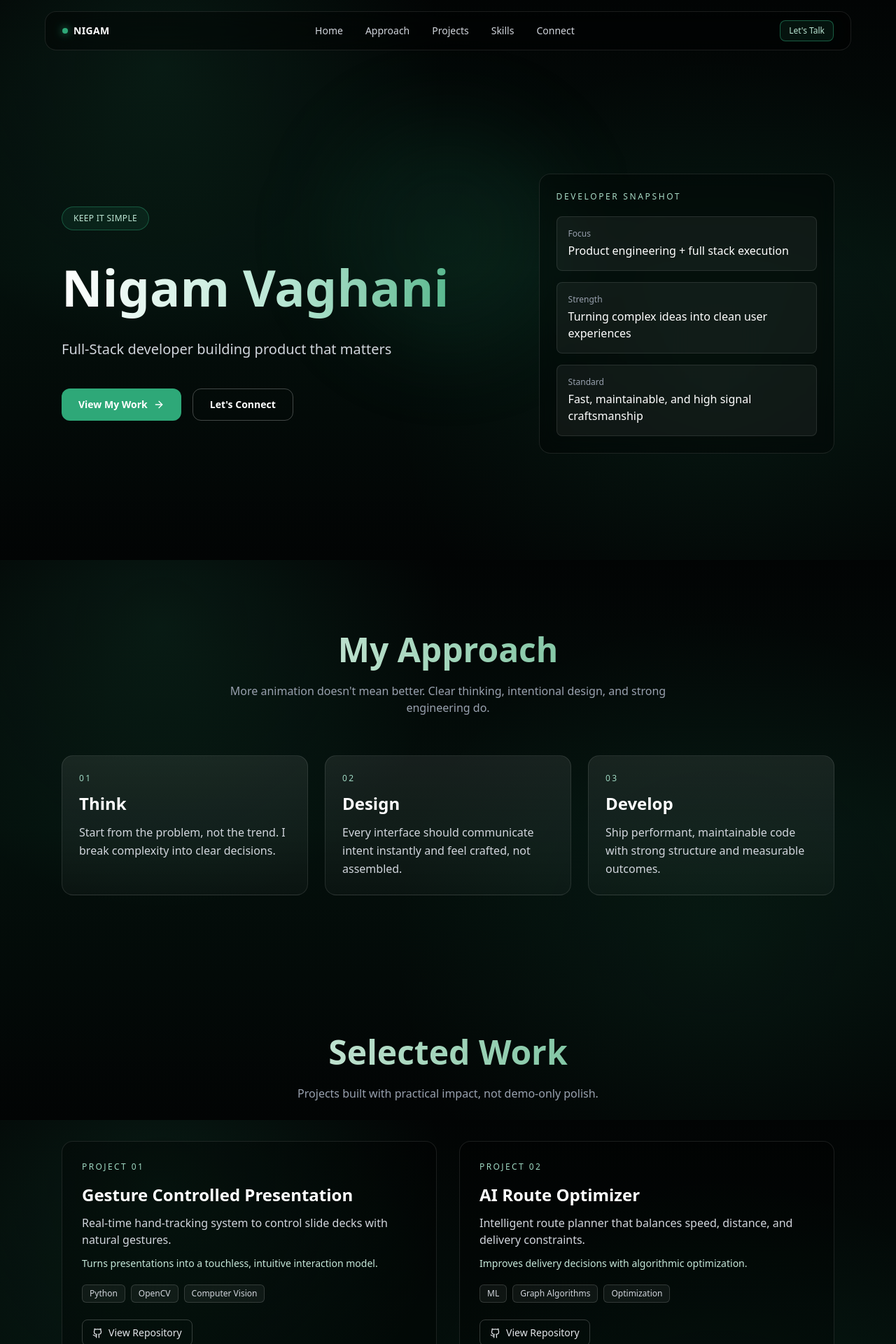
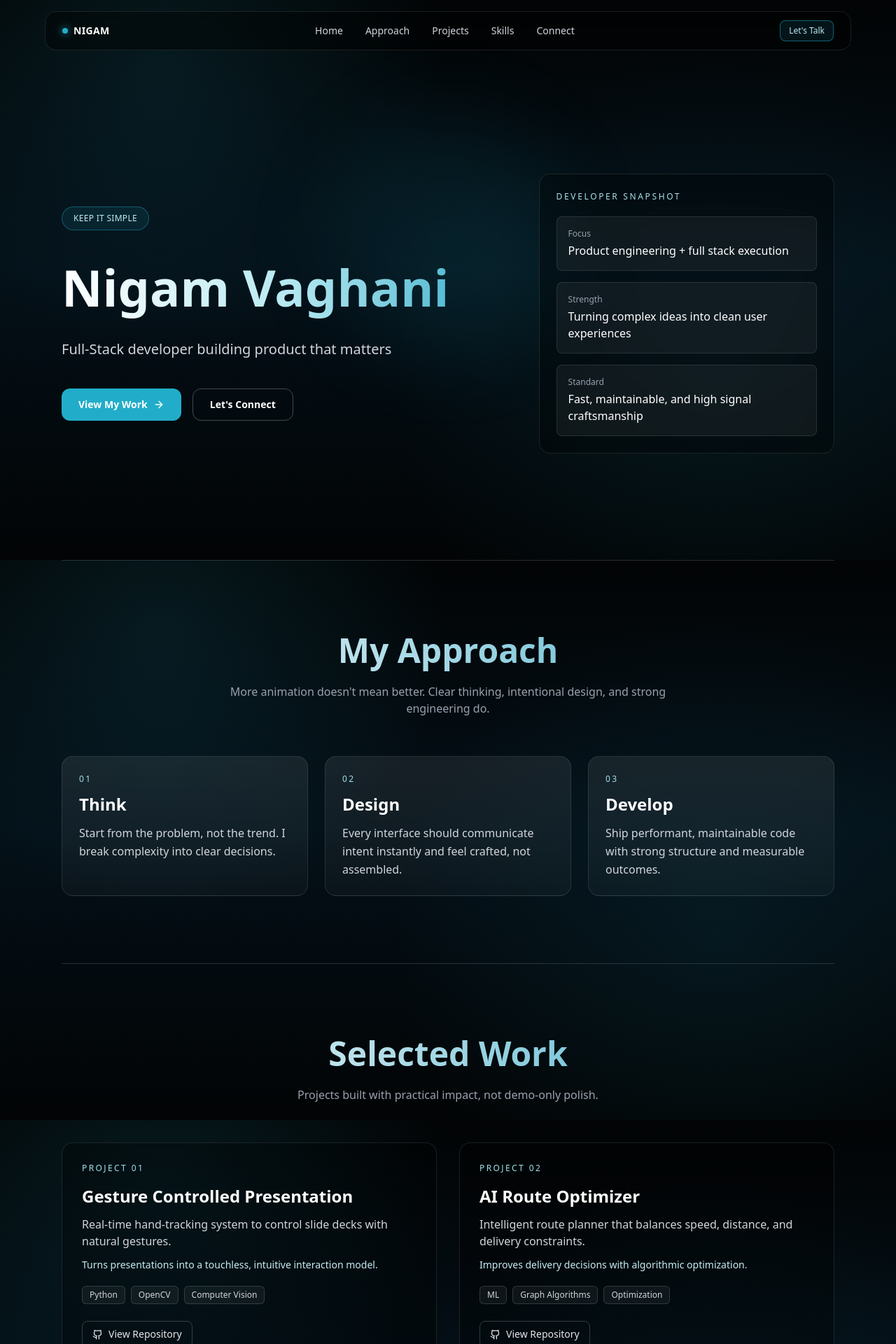
Before and after one commit to Nigam-Vaghani/PortFolio, a Next.js app: page / in a window 1280 px wide. Shown: the top 1920 px of the page at 70% size. Built offline with nearby package versions, Linux system fonts and the light colour scheme.

Commit message:
chnage color

```diff
--- a/src/app/globals.css
+++ b/src/app/globals.css
@@ -1,8 +1,8 @@
 @import "tailwindcss";
 
 :root {
-  --brand: #2ea878;
-  --brand-soft: #8fd1b5;
+  --brand: #21adc9;
+  --brand-soft: #89def0;
   --ink: #d8e4dd;
 }
 
@@ -12,15 +12,15 @@ html {
 
 body {
   background:
-    radial-gradient(circle at 18% 12%, rgba(46, 168, 120, 0.12) 0%, rgba(46, 168, 120, 0) 32%),
-    radial-gradient(circle at 80% 68%, rgba(46, 168, 120, 0.08) 0%, rgba(46, 168, 120, 0) 40%),
-    linear-gradient(180deg, #020404 0%, #04100c 48%, #020404 100%);
+    radial-gradient(circle at 18% 12%, rgba(33, 173, 201, 0.12) 0%, rgba(33, 173, 201, 0) 32%),
+    radial-gradient(circle at 80% 68%, rgba(33, 173, 201, 0.08) 0%, rgba(33, 173, 201, 0) 40%),
+    linear-gradient(180deg, #020405 0%, #041018 48%, #020405 100%);
   background-attachment: fixed;
   color: var(--ink);
   text-rendering: optimizeLegibility;
 }
 
 ::selection {
-  background: rgba(46, 168, 120, 0.35);
-  color: #ecfff6;
+  background: rgba(33, 173, 201, 0.35);
+  color: #ecfbff;
 }
--- a/src/app/page.js
+++ b/src/app/page.js
@@ -120,7 +120,7 @@ export default function Home() {
       <Navbar />
 
       <div className="pointer-events-none absolute inset-0 -z-10">
-        <div className="absolute left-1/2 top-44 h-80 w-80 -translate-x-1/2 rounded-full bg-[#2ea878]/10 blur-3xl" />
+        <div className="absolute left-1/2 top-44 h-80 w-80 -translate-x-1/2 rounded-full bg-[#21adc9]/10 blur-3xl" />
       </div>
 
       <section id="home" className="mx-auto flex min-h-screen w-full max-w-6xl items-center px-6 pt-24">
@@ -131,12 +131,12 @@ export default function Home() {
             animate="show"
             transition={{ duration: 0.5 }}
           >
-            <div className="mb-8 inline-flex items-center gap-2 rounded-full border border-[#2ea878]/40 bg-[#2ea878]/10 px-4 py-2 text-xs tracking-wide text-[#bce6d4]">
+            <div className="mb-8 inline-flex items-center gap-2 rounded-full border border-[#21adc9]/40 bg-[#21adc9]/10 px-4 py-2 text-xs tracking-wide text-[#bcecf4]">
 
               KEEP IT SIMPLE
             </div>
 
-            <h1 className="bg-linear-to-r from-white via-[#b7e6d3] to-[#2ea878] bg-clip-text py-2 text-5xl font-black leading-[1.14] text-transparent md:text-7xl">
+            <h1 className="bg-linear-to-r from-white via-[#b7eaf2] to-[#21adc9] bg-clip-text py-2 text-5xl font-black leading-[1.14] text-transparent md:text-7xl">
               Nigam Vaghani
             </h1>
 
@@ -147,14 +147,14 @@ export default function Home() {
             <div className="mt-10 flex flex-wrap gap-4">
               <a
                 href="#projects"
-                className="group inline-flex items-center gap-2 rounded-xl bg-[#2ea878] px-6 py-3 text-sm font-semibold text-white transition hover:-translate-y-0.5 hover:bg-[#37bc86]"
+                className="group inline-flex items-center gap-2 rounded-xl bg-[#21adc9] px-6 py-3 text-sm font-semibold text-white transition hover:-translate-y-0.5 hover:bg-[#2cbfdd]"
               >
                 View My Work
                 <ArrowRight size={16} className="transition group-hover:translate-x-1" />
               </a>
               <a
                 href="#connect"
-                className="rounded-xl border border-white/25 px-6 py-3 text-sm font-semibold text-white transition hover:border-[#2ea878] hover:bg-[#2ea878]/10"
+                className="rounded-xl border border-white/25 px-6 py-3 text-sm font-semibold text-white transition hover:border-[#21adc9] hover:bg-[#21adc9]/10"
               >
                 Let&apos;s Connect
               </a>
@@ -168,7 +168,7 @@ export default function Home() {
             transition={{ duration: 0.55, delay: 0.12 }}
             className="rounded-2xl border border-white/10 bg-black/30 p-6 backdrop-blur-md"
           >
-            <p className="text-xs tracking-[0.22em] text-[#a8d9c5]">DEVELOPER SNAPSHOT</p>
+            <p className="text-xs tracking-[0.22em] text-[#a8e2ec]">DEVELOPER SNAPSHOT</p>
             <div className="mt-5 space-y-4 text-sm text-gray-300">
               <div className="rounded-lg border border-white/10 bg-white/5 p-4">
                 <p className="text-xs text-gray-400">Focus</p>
@@ -187,8 +187,12 @@ export default function Home() {
         </div>
       </section>
 
+      <div className="mx-auto w-full max-w-6xl px-6" aria-hidden="true">
+        <div className="h-px w-full bg-gray-600/50" />
+      </div>
+
       <section id="approach" className="mx-auto w-full max-w-6xl px-6 py-24">
-        <h2 className="bg-linear-to-r from-white to-[#2ea878] bg-clip-text py-1 text-center text-4xl font-bold leading-[1.15] text-transparent md:text-5xl">
+        <h2 className="bg-linear-to-r from-white to-[#21adc9] bg-clip-text py-1 text-center text-4xl font-bold leading-[1.15] text-transparent md:text-5xl">
           My Approach
         </h2>
         <p className="mx-auto mt-4 max-w-2xl text-center text-gray-400">
@@ -205,16 +209,19 @@ export default function Home() {
               transition={{ duration: 0.4, delay: index * 0.08 }}
               className="rounded-2xl border border-white/10 bg-linear-to-b from-white/8 to-white/3 p-6"
             >
-              <p className="text-xs tracking-[0.2em] text-[#9fd8c2]">0{index + 1}</p>
+              <p className="text-xs tracking-[0.2em] text-[#9fe3ef]">0{index + 1}</p>
               <h3 className="mt-3 text-2xl font-semibold text-white">{item.title}</h3>
               <p className="mt-3 leading-relaxed text-gray-300">{item.body}</p>
             </motion.article>
           ))}
         </div>
       </section>
+      <div className="mx-auto w-full max-w-6xl px-6" aria-hidden="true">
+        <div className="h-px w-full bg-gray-600/50" />
+      </div>
 
       <section id="projects" className="mx-auto w-full max-w-6xl px-6 py-24">
-        <h2 className="bg-linear-to-r from-white to-[#2ea878] bg-clip-text py-1 text-center text-4xl font-bold leading-[1.15] text-transparent md:text-5xl">
+        <h2 className="bg-linear-to-r from-white to-[#21adc9] bg-clip-text py-1 text-center text-4xl font-bold leading-[1.15] text-transparent md:text-5xl">
           Selected Work
         </h2>
         <p className="mx-auto mt-4 max-w-2xl text-center text-gray-400">
@@ -229,15 +236,15 @@ export default function Home() {
               whileInView={{ opacity: 1, y: 0 }}
               viewport={{ once: true, amount: 0.22 }}
               transition={{ duration: 0.42, delay: index * 0.07 }}
-              className="group rounded-2xl border border-white/10 bg-black/30 p-7 transition hover:border-[#2ea878]/70"
+              className="group rounded-2xl border border-white/10 bg-black/30 p-7 transition hover:border-[#21adc9]/70"
             >
               <div className="mb-4 flex items-center justify-between">
-                <span className="text-xs tracking-[0.2em] text-[#9fd8c2]">PROJECT {String(index + 1).padStart(2, "0")}</span>
+                <span className="text-xs tracking-[0.2em] text-[#9fe3ef]">PROJECT {String(index + 1).padStart(2, "0")}</span>
               </div>
 
               <h3 className="text-2xl font-semibold text-white">{project.title}</h3>
               <p className="mt-3 text-gray-300">{project.summary}</p>
-              <p className="mt-3 text-sm text-[#c7e8da]">{project.impact}</p>
+              <p className="mt-3 text-sm text-[#c7ecf3]">{project.impact}</p>
 
               <div className="mt-5 flex flex-wrap gap-2">
                 {project.stack.map((tag) => (
@@ -254,7 +261,7 @@ export default function Home() {
                 href={project.repo}
                 target="_blank"
                 rel="noopener noreferrer"
-                className="mt-6 inline-flex items-center gap-2 rounded-lg border border-white/20 px-3.5 py-2 text-sm font-medium text-gray-200 transition hover:border-[#2ea878] hover:text-[#bce6d4]"
+                className="mt-6 inline-flex items-center gap-2 rounded-lg border border-white/20 px-3.5 py-2 text-sm font-medium text-gray-200 transition hover:border-[#21adc9] hover:text-[#bcecf4]"
               >
                 <Github size={15} />
                 View Repository
@@ -264,8 +271,12 @@ export default function Home() {
         </div>
       </section>
 
+      <div className="mx-auto w-full max-w-6xl px-6" aria-hidden="true">
+        <div className="h-px w-full bg-gray-600/50" />
+      </div>
+
       <section id="skills" className="mx-auto w-full max-w-6xl px-6 py-24">
-        <h2 className="bg-linear-to-r from-white to-[#2ea878] bg-clip-text py-1 text-center text-4xl font-bold leading-[1.15] text-transparent md:text-5xl">
+        <h2 className="bg-linear-to-r from-white to-[#21adc9] bg-clip-text py-1 text-center text-4xl font-bold leading-[1.15] text-transparent md:text-5xl">
           Technical Range
         </h2>
         <p className="mx-auto mt-4 max-w-2xl text-center text-gray-400">
@@ -280,7 +291,7 @@ export default function Home() {
               whileInView={{ opacity: 1, y: 0 }}
               viewport={{ once: true, amount: 0.2 }}
               transition={{ duration: 0.26, delay: index * 0.02 }}
-              className="rounded-xl border border-white/12 bg-white/4 px-5 py-3 text-sm font-medium text-gray-100 transition hover:border-[#2ea878]/70 hover:bg-[#2ea878]/10"
+              className="rounded-xl border border-white/12 bg-white/4 px-5 py-3 text-sm font-medium text-gray-100 transition hover:border-[#21adc9]/70 hover:bg-[#21adc9]/10"
             >
               {skill}
             </motion.span>
@@ -288,9 +299,13 @@ export default function Home() {
         </div>
       </section>
 
+      <div className="mx-auto w-full max-w-6xl px-6" aria-hidden="true">
+        <div className="h-px w-full bg-gray-600/50" />
+      </div>
+
       <section id="connect" className="mx-auto w-full max-w-6xl px-6 pb-24 pt-24">
-        <h2 className="bg-linear-to-r from-white to-[#2ea878] bg-clip-text py-1 text-center text-4xl font-bold leading-[1.15] text-transparent md:text-5xl">
-          Let&apos;s Connect
+        <h2 className="bg-linear-to-r from-white to-[#21adc9] bg-clip-text py-1 text-center text-4xl font-bold leading-[1.15] text-transparent md:text-5xl">
+          Let&apos;s Connect...
         </h2>
         <p className="mx-auto mt-4 max-w-2xl text-center text-gray-400">
           Building something meaningful? Let&apos;s talk.
--- a/src/components/Navbar.js
+++ b/src/components/Navbar.js
@@ -5,24 +5,25 @@ export default function Navbar() {
     <nav className="fixed top-0 z-50 w-full px-4 md:px-6">
       <div className="mx-auto mt-4 flex w-full max-w-6xl items-center justify-between rounded-2xl border border-white/10 bg-black/40 px-4 py-3 backdrop-blur-xl md:px-6">
         <a href="#home" className="inline-flex items-center gap-2 text-sm font-semibold tracking-wide text-white">
-          <span className="h-2 w-2 rounded-full bg-[#2ea878] shadow-[0_0_12px_rgba(46,168,120,0.9)]" />
+          <span className="h-2 w-2 rounded-full bg-[#21adc9] shadow-[0_0_12px_rgba(33,173,201,0.9)]" />
           NIGAM
         </a>
 
         <div className="hidden items-center gap-8 text-sm text-gray-300 md:flex">
-          <a href="#home" className="transition hover:text-[#8fd1b5]">Home</a>
-          <a href="#approach" className="transition hover:text-[#8fd1b5]">Approach</a>
-          <a href="#projects" className="transition hover:text-[#8fd1b5]">Projects</a>
-          <a href="#skills" className="transition hover:text-[#8fd1b5]">Skills</a>
-          <a href="#connect" className="transition hover:text-[#8fd1b5]">Connect</a>
+          <a href="#home" className="transition hover:text-[#89def0]">Home</a>
+          <a href="#approach" className="transition hover:text-[#89def0]">Approach</a>
+          <a href="#projects" className="transition hover:text-[#89def0]">Projects</a>
+          <a href="#skills" className="transition hover:text-[#89def0]">Skills</a>
+          <a href="#connect" className="transition hover:text-[#89def0]">Connect</a>
         </div>
 
         <a
           href="#connect"
-          className="rounded-lg border border-[#2ea878]/50 bg-[#2ea878]/10 px-3 py-1.5 text-xs font-medium text-[#bce6d4] transition hover:bg-[#2ea878]/20"
+          className="rounded-lg border border-[#21adc9]/50 bg-[#21adc9]/10 px-3 py-1.5 text-xs font-medium text-[#bcecf4] transition hover:bg-[#21adc9]/20"
         >
           Let&apos;s Talk
         </a>
+
       </div>
     </nav>
   );
```
